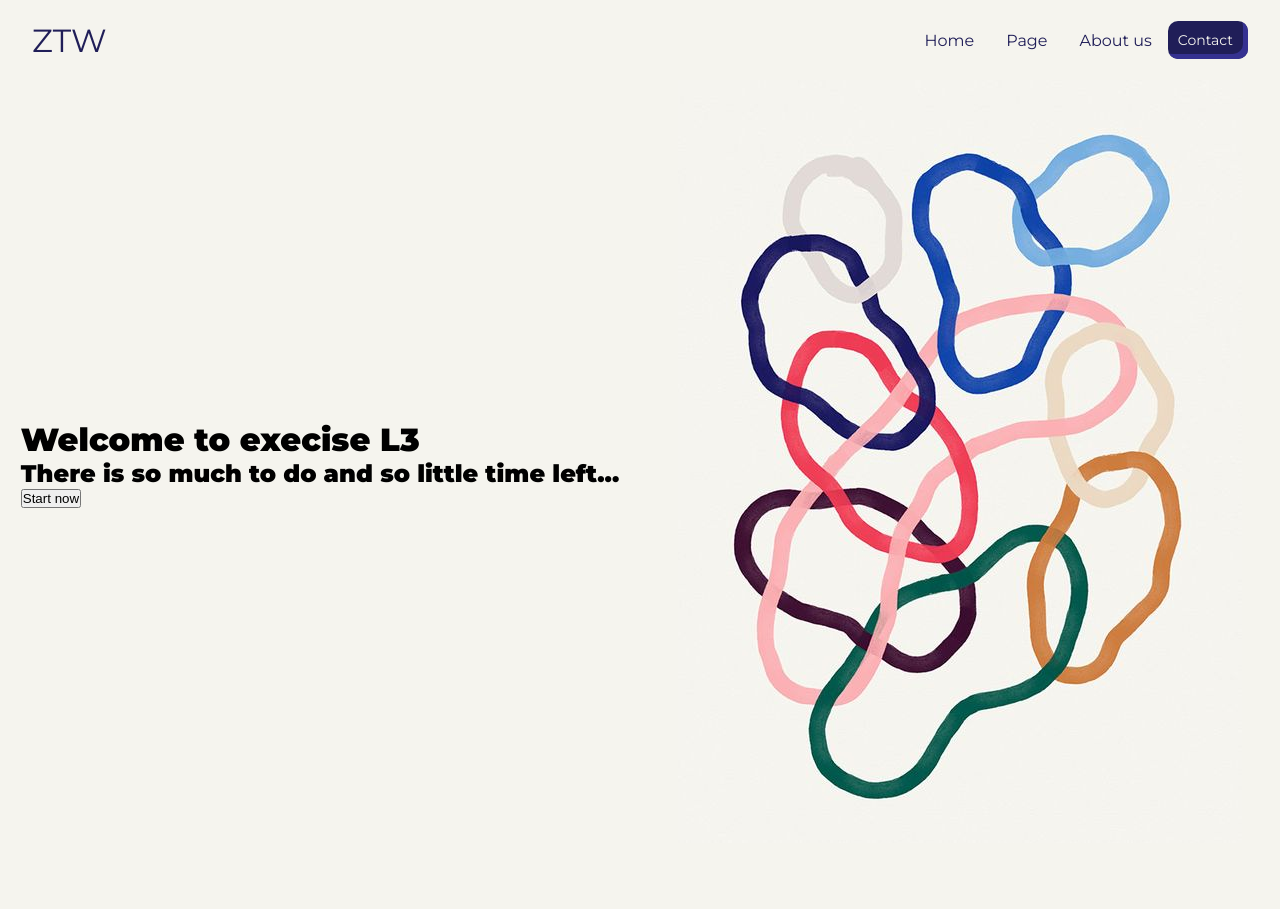
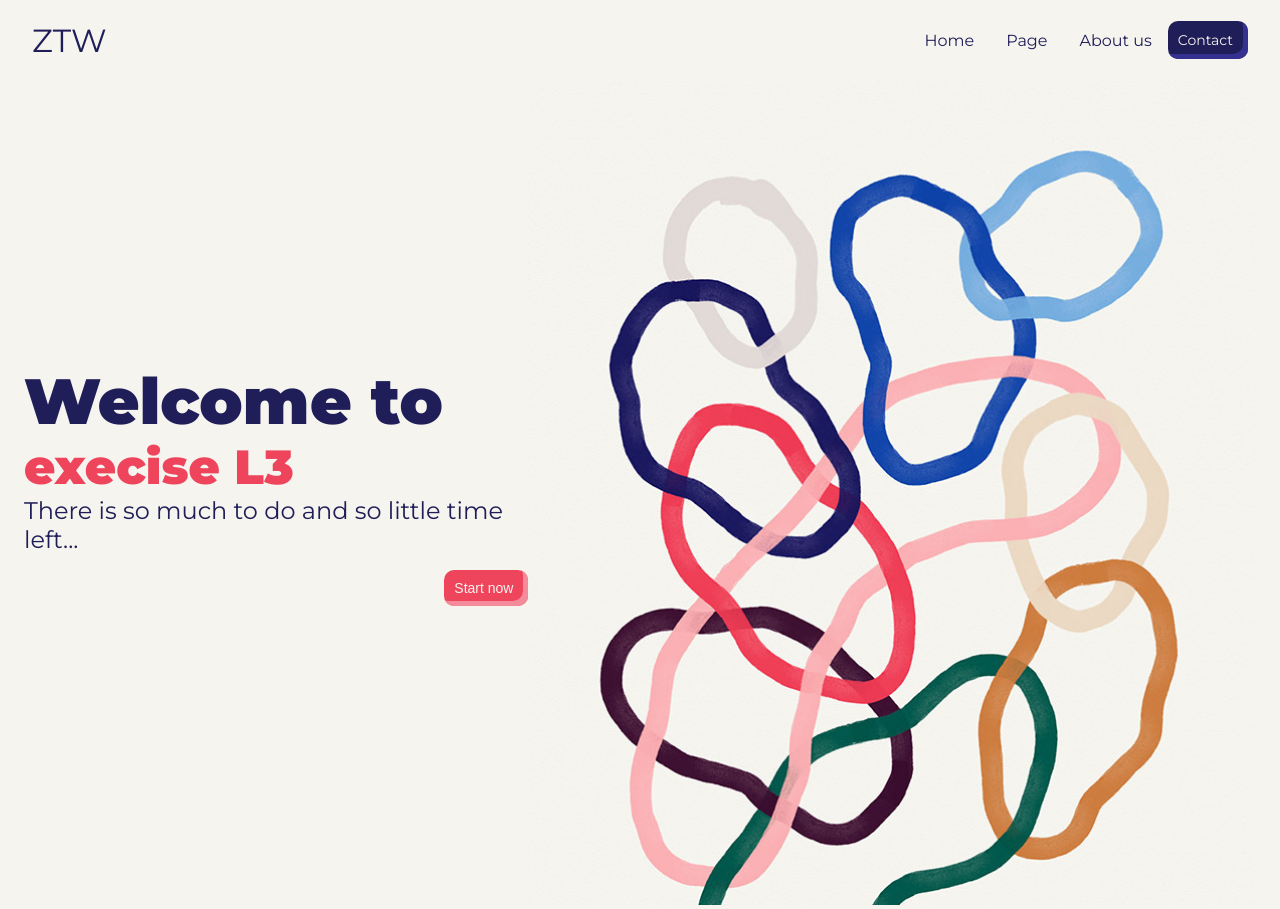
Before and after one commit to limisie/ztw21, a PHP site: page / in a window 1280 px wide. Before the commit the page ends 800 px from the top, so only its background shows below. Run offline with PHP 8.4, Linux system fonts and the light colour scheme.

Commit message:
final commit

```diff
--- a/L3_scss/dist/css/main.css
+++ b/L3_scss/dist/css/main.css
@@ -7,11 +7,12 @@
 }
 
 body {
+  overflow: hidden;
   background-color: #F5F4EE;
   font-family: 'Montserrat', sans-serif;
 }
 
-.navbar-menu__button {
+.navbar-menu__button, .top__container--text-btn {
   border: none;
   border-radius: 10px;
   cursor: pointer;
@@ -39,6 +40,24 @@ body {
   transition: all 0.3s ease;
 }
 
+.top__container--text-btn {
+  color: #F5F4EE;
+  background-color: #EE455D;
+  -webkit-box-shadow: inset -5px -5px #f48b9a;
+          box-shadow: inset -5px -5px #f48b9a;
+  padding-right: 15px;
+  -webkit-transition: all 0.3s ease;
+  transition: all 0.3s ease;
+}
+
+.top__container--text-btn:hover {
+  -webkit-box-shadow: none;
+          box-shadow: none;
+  color: #e2dfce;
+  -webkit-transition: all 0.3s ease;
+  transition: all 0.3s ease;
+}
+
 .navbar__logo, .navbar-menu, .navbar-menu__link {
   display: -webkit-box;
   display: -ms-flexbox;
@@ -48,7 +67,7 @@ body {
           align-items: center;
 }
 
-.navbar-menu__button {
+.navbar-menu__button, .top__container--text-btn {
   border: none;
   border-radius: 10px;
   cursor: pointer;
@@ -69,6 +88,24 @@ body {
 }
 
 .navbar-menu__button:hover {
+  -webkit-box-shadow: none;
+          box-shadow: none;
+  color: #e2dfce;
+  -webkit-transition: all 0.3s ease;
+  transition: all 0.3s ease;
+}
+
+.top__container--text-btn {
+  color: #F5F4EE;
+  background-color: #EE455D;
+  -webkit-box-shadow: inset -5px -5px #f48b9a;
+          box-shadow: inset -5px -5px #f48b9a;
+  padding-right: 15px;
+  -webkit-transition: all 0.3s ease;
+  transition: all 0.3s ease;
+}
+
+.top__container--text-btn:hover {
   -webkit-box-shadow: none;
           box-shadow: none;
   color: #e2dfce;
@@ -134,7 +171,6 @@ body {
 }
 
 .navbar-menu {
-  list-style: none;
   text-align: center;
 }
 
@@ -154,6 +190,72 @@ body {
   text-decoration: none;
 }
 
+.top__container--text h1 {
+  color: #201E58;
+  font-size: 4rem;
+  font-weight: 800;
+  line-height: 1.2;
+}
+
+@media screen and (max-width: 768px) {
+  .top__container--text h1 {
+    font-size: 2rem;
+    line-height: 1.5;
+  }
+}
+
+@media screen and (max-width: 280px) {
+  .top__container--text h1 {
+    font-size: 1.33333rem;
+  }
+}
+
+.top__container--text-mark {
+  color: #EE455D;
+  font-size: 3rem;
+  font-weight: bold;
+  line-height: 1.2;
+}
+
+@media screen and (max-width: 768px) {
+  .top__container--text-mark {
+    font-size: 1.5rem;
+    line-height: 1.5;
+  }
+}
+
+@media screen and (max-width: 280px) {
+  .top__container--text-mark {
+    font-size: 1rem;
+  }
+}
+
+.top__container--text p {
+  color: #201E58;
+  font-size: 1.5rem;
+  font-weight: 500;
+  line-height: 1.2;
+}
+
+@media screen and (max-width: 768px) {
+  .top__container--text p {
+    font-size: 0.75rem;
+    line-height: 1.5;
+  }
+}
+
+@media screen and (max-width: 280px) {
+  .top__container--text p {
+    font-size: 0.5rem;
+  }
+}
+
+.top {
+  margin: 0 24px;
+  height: 100vh;
+  width: calc(100% - 48px);
+}
+
 .top__container {
   display: -ms-grid;
   display: grid;
@@ -163,6 +265,40 @@ body {
       -ms-flex-align: center;
           align-items: center;
   justify-items: center;
-  margin: 0 auto;
+  z-index: 1;
+  height: 100%;
+}
+
+@media screen and (max-width: 768px) {
+  .top__container {
+    -ms-grid-columns: 1fr;
+        grid-template-columns: 1fr;
+    height: 100%;
+  }
+}
+
+.top__container--text {
+  margin: 0;
+  padding: 0;
+  display: -ms-grid;
+  display: grid;
+  -ms-grid-columns: 1fr;
+      grid-template-columns: 1fr;
+  -webkit-box-align: center;
+      -ms-flex-align: center;
+          align-items: center;
+  -ms-grid-column-align: start;
+      justify-self: start;
+  width: 100%;
+}
+
+.top__container--text-btn {
+  -ms-grid-column-align: end;
+      justify-self: end;
+  margin: 1rem 0;
+}
+
+.top__container--img {
+  height: 100%;
 }
 /*# sourceMappingURL=main.css.map */
--- a/L3_scss/index.html
+++ b/L3_scss/index.html
@@ -26,12 +26,13 @@
     <main>
         <div class="top">
             <div class="top__container">
-                <div class="top__container--side">
-                    <h1>Welcome to execise L3</h1>
-                    <h2>There is so much to do and so little time left...</h2>
-                    <button class="top__container--btn">Start now</button>
+                <div class="top__container--text">
+                    <h1>Welcome to</h1>
+                    <span class="top__container--text-mark">execise L3</span>
+                    <p>There is so much to do and so little time left...</p>
+                    <button class="top__container--text-btn">Start now</button>
                 </div>
-                <div class="top__container--side">
+                <div class="top__container--img">
                     <img src="dist/img/main.jpeg" alt="colorful rings" class="top__container--img">
                 </div>
             </div>
--- a/L3_scss/scss/components/_buttons.scss
+++ b/L3_scss/scss/components/_buttons.scss
@@ -32,5 +32,5 @@ $font-size: 14px;
 }
 
 %cta-btn {
-    @include btn-background(colors(primary), colors(secondary));
+    @include btn-background(colors(complementary), colors(primary));
 }
--- /dev/null
+++ b/L3_scss/scss/helpers/_fonts.scss
@@ -0,0 +1,27 @@
+@mixin font-highlight($font-color, $font-size, $font-weight) {
+    color: $font-color;
+    font-size: $font-size;
+    font-weight: $font-weight;
+    line-height: 1.2;
+
+    @include tablet {
+        font-size: $font-size / 2;
+        line-height: 1.5;
+    }
+
+    @include mobile {
+        font-size: $font-size / 3;
+    }
+}
+
+%font-h1 {
+    @include font-highlight(colors(secondary), 4rem, 800);
+}
+
+%font-h2 {
+    @include font-highlight(colors(complementary), 3rem, bold)
+}
+
+%font-p--large {
+    @include font-highlight(colors(secondary), 1.5rem, 500);
+}
--- a/L3_scss/scss/helpers/_variables.scss
+++ b/L3_scss/scss/helpers/_variables.scss
@@ -2,5 +2,5 @@ $colors: (
     "primary": #F5F4EE,
     "secondary": #201E58,
     "complementary": #EE455D,
-    "extra": #E1DAD6
+    "light": #E1DAD6
 )
--- a/L3_scss/scss/partials/_navigation.scss
+++ b/L3_scss/scss/partials/_navigation.scss
@@ -20,8 +20,8 @@
     }
 
     &__bars {
+        @extend %link-logo;
         display: none;
-        @extend %link-logo;
 
         @include tablet {
             display: block;
@@ -34,7 +34,6 @@
 
     &-menu {
         @extend %align-center;
-        list-style: none;
         text-align: center;
 
         @include mobile {
--- a/L3_scss/scss/partials/_top.scss
+++ b/L3_scss/scss/partials/_top.scss
@@ -1,9 +1,53 @@
+@import '../helpers/fonts';
+
 .top {
+    margin: 0 24px;
+    height: 100vh;
+    width: calc(100% - 48px);
+
     &__container {
         display: grid;
         grid-template-columns: 1fr 1fr;
         align-items: center;
         justify-items: center;
-        margin: 0 auto;
+        z-index: 1;
+        height: 100%;
+
+        @include tablet {
+            grid-template-columns: 1fr;
+            height: 100%;
+        }
+
+        &--text {
+            margin: 0;
+            padding: 0;
+            display: grid;
+            grid-template-columns: 1fr;
+            align-items: center;
+            justify-self: start;
+            width: 100%;
+
+            h1 {
+                @extend %font-h1;
+            }
+
+            &-mark {
+                @extend %font-h2;
+            }
+
+            p {
+                @extend %font-p--large;
+            }
+
+            &-btn {
+                @extend %cta-btn;
+                justify-self: end;
+                margin: 1rem 0;
+            }
+        }
+
+        &--img {
+            height: 100%;
+        }
     }
 }
--- a/L3_scss/scss/reset/_reset.scss
+++ b/L3_scss/scss/reset/_reset.scss
@@ -1,4 +1,5 @@
 @import '../helpers/functions';
+@import '../helpers/mixins';
 @import url('https://fonts.googleapis.com/css2?family=Montserrat:wght@100;400;600;900&display=swap');
 
 * {
@@ -8,6 +9,7 @@
 }
 
 body {
+    overflow: hidden;
     background-color: colors(primary);
     font-family: 'Montserrat', sans-serif;
 }
```
Also changed, not shown: L3_scss/dist/img/main.jpeg, 1 other file.
